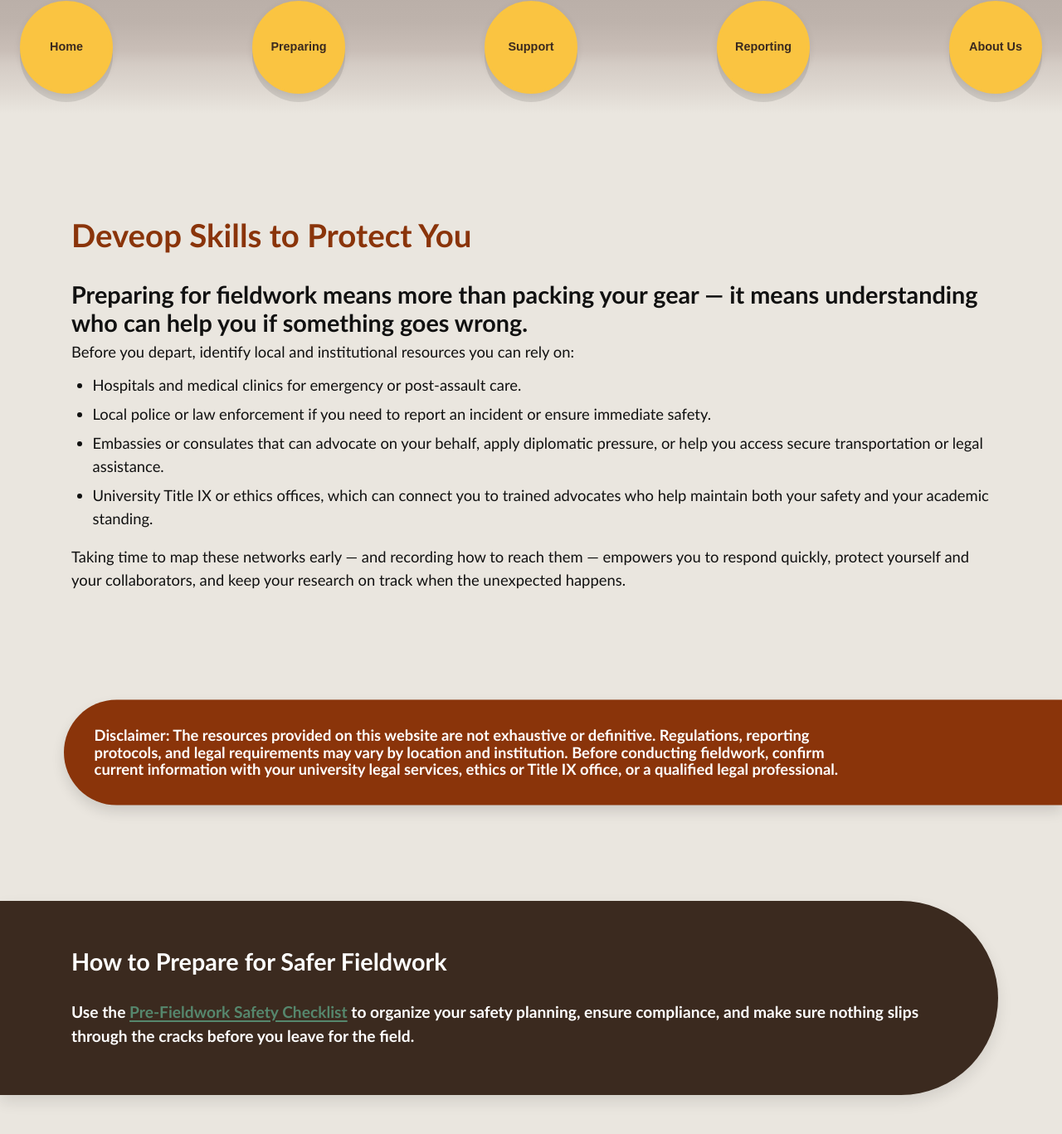
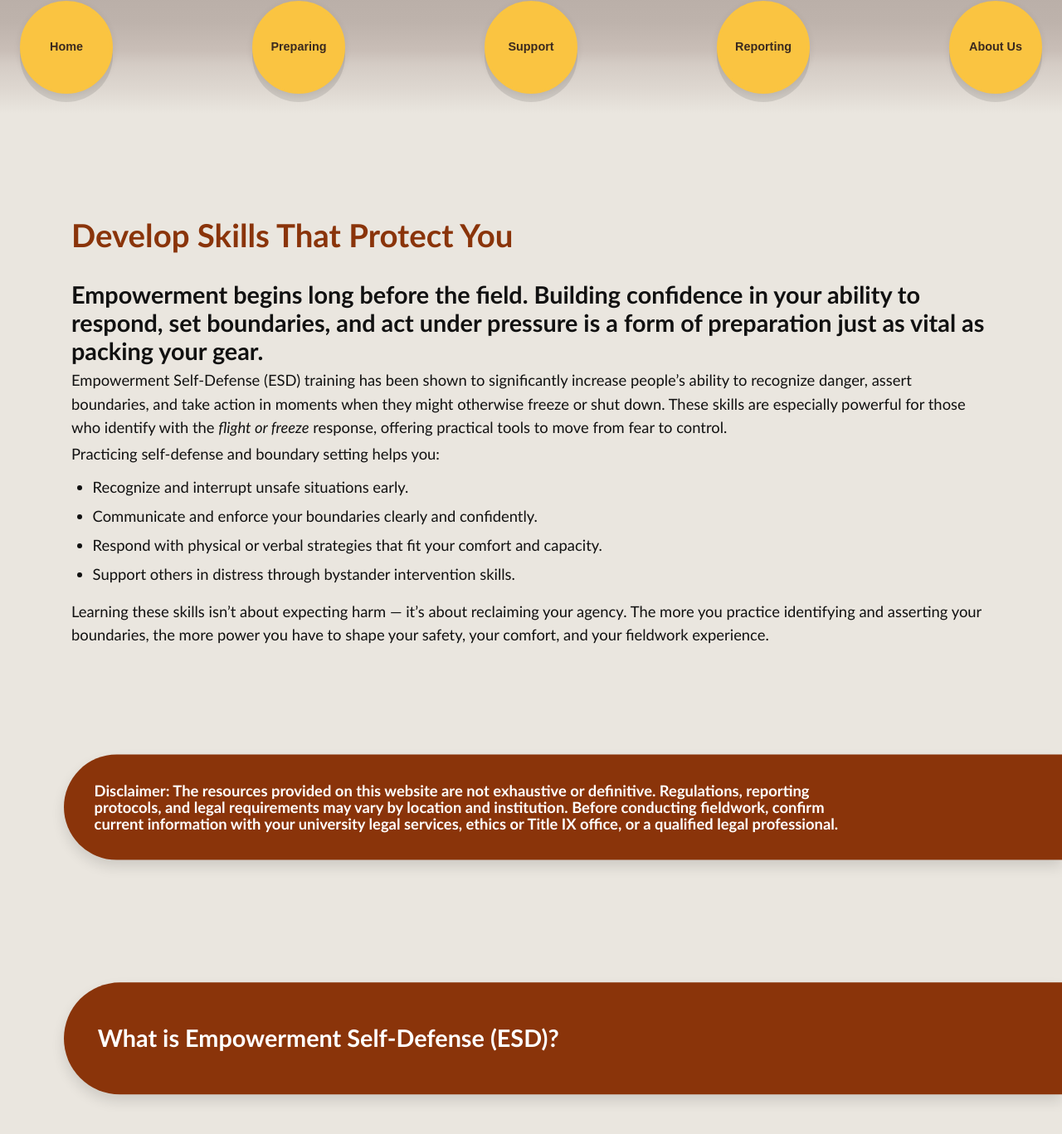
Before and after one commit to AnthroSafetyWarrior/GoldenTrowelProject, a Jekyll site: the page built from _pages/selfdefense.html, in a window 1280 px wide and 1400 px high, scrolled down 497 px. Shown: the top 1367 px of the window at 83% size. Built offline with Jekyll 4.4.1, drawn with Linux system fonts in a browser that asks for light colours; some of the changed text lies outside the part shown.

Commit message:
updating name

```diff
--- a/_pages/selfdefense.html
+++ b/_pages/selfdefense.html
@@ -11,19 +11,23 @@
 <!-- 1) Intro – plain background -->
 <section class="section intro">
   <div class="intro-title">
-    <h1><strong>Deveop Skills to Protect You</strong></h1>
+    <h1><strong>Develop Skills That Protect You</strong></h1>
     <br>
     <h2 style="font-weight:600;">
-      Preparing for fieldwork means more than packing your gear — it means understanding who can help you if something goes wrong.</h2>
+      Empowerment begins long before the field. Building confidence in your ability to respond, set boundaries, and act under pressure is a form of preparation just as vital as packing your gear.
+    </h2>
 
-<p>Before you depart, identify local and institutional resources you can rely on:</p>
+    <p>Empowerment Self-Defense (ESD) training has been shown to significantly increase people’s ability to recognize danger, assert boundaries, and take action in moments when they might otherwise freeze or shut down. These skills are especially powerful for those who identify with the <em>flight or freeze</em> response, offering practical tools to move from fear to control.</p>
+
+    <p>Practicing self-defense and boundary setting helps you:</p>
     <ul>
-<li>Hospitals and medical clinics for emergency or post-assault care.</li>
-<li>Local police or law enforcement if you need to report an incident or ensure immediate safety.</li>
-<li>Embassies or consulates that can advocate on your behalf, apply diplomatic pressure, or help you access secure transportation or legal assistance.</li>
-<li>University Title IX or ethics offices, which can connect you to trained advocates who help maintain both your safety and your academic standing.</li>
+      <li>Recognize and interrupt unsafe situations early.</li>
+      <li>Communicate and enforce your boundaries clearly and confidently.</li>
+      <li>Respond with physical or verbal strategies that fit your comfort and capacity.</li>
+      <li>Support others in distress through bystander intervention skills.</li>
     </ul>
-<p>Taking time to map these networks early — and recording how to reach them — empowers you to respond quickly, protect yourself and your collaborators, and keep your research on track when the unexpected happens.</p>
+
+    <p>Learning these skills isn’t about expecting harm — it’s about reclaiming your agency. The more you practice identifying and asserting your boundaries, the more power you have to shape your safety, your comfort, and your fieldwork experience.</p>
   </div>
 </section>
 
@@ -33,36 +37,72 @@
 <p class="pillhead pill--orange pill--clip-right">Disclaimer: The resources provided on this website are not exhaustive or definitive. Regulations, reporting protocols, and legal requirements may vary by location and institution. Before conducting fieldwork, confirm current information with your university legal services, ethics or Title IX office, or a qualified legal professional.</p>
 </section>
 
-<!-- 5) CHECKLIST — consistent grid utility -->
-<section class="pillband pill--soil pill--clip-left pill--tight">
- <div class="section">
-    <h2>How to Prepare for Safer Fieldwork</h2>
-    <p class="lede">Use the <strong><a href="https://docs.google.com/spreadsheets/d/1ZjhKX9xpNuL4AG_rvhCvbrSp2nIuF4NTJd0CaRwR53U/edit?usp=sharing" target="_blank" rel="noopener">Pre-Fieldwork Safety Checklist</a></strong> to organize your safety planning, ensure compliance, and make sure nothing slips through the cracks before you leave for the field.</p>
-</div>
+<!-- 2) SUPPORT — shared split -->
+<section class="section">
+<h2 class="pillhead pill--orange pill--clip-right">What is Empowerment Self-Defense (ESD)?</h2>
 </section>
 
 <section class="section section--prep">
-       <div class="split split--prep">
-<div class="text">
-<figure class="art">
-      <img
-        src="{{ '/assets/img/Safety-checklist.png' | absolute_url }}?v={{ site.time | date: '%s' }}" alt="Pre-Fieldwork Safety Checklist example"
-  loading="lazy" decoding="async" fetchpriority="low">
- </figure>
-</div>
+    <div class="split split--prep">
+    <div class="text">
+         <div class="text">
+      <p><strong>Empowerment Self-Defense (ESD)</strong> is a skills-based approach to safety that blends
+        <em>awareness, boundary-setting, verbal strategies, and simple physical options</em>.
+        ESD starts from the premise that you have power—and you can use it.</p>
 
+      <p>Research on ESD programs shows increased confidence, clearer boundary-setting, and more effective responding under stress.
+        These tools are especially helpful if you tend to <em>flight</em> or <em>freeze</em>; training offers concrete ways to
+        notice early cues, choose a response, and act.</p>
+
+      <ul>
+        <li><strong>Recognize earlier.</strong> Notice red flags and grooming tactics sooner.</li>
+        <li><strong>State boundaries.</strong> Short, direct language that you practice in your own voice.</li>
+        <li><strong>Act if needed.</strong> Accessible, high-percentage physical options matched to your capacity.</li>
+        <li><strong>Support others.</strong> Bystander skills that center consent and safety.</li>
+      </ul>
+      </div>
+
+    <!-- Right: calming summary box -->
  <div class="text text--right">
-<p>Quicklinks:</p>
+<article class="card card--glass">
+      <p><strong>Resources for ESD Training</strong></p>
+      <ul>
+        <li>Ask for safety accommodations (travel changes, extensions, housing).</li>
+        <li>Bring a trusted person or advocate to any appointment.</li>
+        <li>You can stop or say no at any time.</li>
+      </ul>
+    </article>
+<br>
+<article class="card card--glass" style="text-align:center">
+      <!-- Quick links (update hrefs to your routes) -->
+<p><strong>Resources for ESD Training</strong></p>
+      <ul>
+ <li>Search for local ESD instructors or organizations (look for “trauma-informed,” “ESD,” or “IMPACT/Prepare”).</li>
+          <li>Check your university: campus rec, wellness, or Title IX offices often host free/low-cost ESD workshops.</li>
+          <li>Ask community centers, crisis resource orgs, or martial arts gyms about <em>empowerment-based</em> classes.</li>
+          <li>If cost is a barrier, request sliding-scale or scholarship options—many programs offer them.</li>
+
+<li> USA-based ESD Organizations:</li>
+<li><a href="https://www.empowermentsd.org/" target="_blank" rel="noopener">Empowerment Self-Defense Alliance</a></strong> </li>
+<li><a href="https://www.thriveselfdefense.com/esd" target="_blank" rel="noopener">Thruve Empowerment Center</a></strong> </li>
+<li><a href="https://www.peaceoverviolence.org/empowerment-self-defense" target="_blank" rel="noopener">Peace Over Violence</a></strong></li>
+</ul>
+
+<li>International ESD Organizations:</li>
 <ul>
-<li><strong><a href="https://goldentrowelproject.org/statelaw.html" target="_blank" rel="noopener">USA Laws by State</a></strong></li>
-<li><strong><a href="https://goldentrowelproject.org/internationallaw.html" rel="noopener">International Laws by Country</a></strong></li>
-<li><strong><a href="https://goldentrowelproject.org/titleIX.html" rel="noopener">Title IX/Ethics Reporting by Country</a></strong></li>
-<li><strong><a href="https://goldentrowelproject.org/titleIX.html" rel="noopener">Title IX / Ethics by University</a></strong></li>
-<li><strong><a href="https://goldentrowelproject.org/fundingethics.html" rel="noopener">Funding &amp; Professional Associations Ethics Offices</a></strong></li>
+<li><a href="https://www.esdprofessionals.org/empowerment-self-defense/" target="_blank" rel="noopener">Empowerment Self Defense</a></strong> </li>
+<li><a href="https://www.esdglobalselfdefense.org/directory" target="_blank" rel="noopener">Empowerment Self-DEfense Global</a></strong> </li>
 </ul>
-</div>
-</div>
+
+<li>Virtual ESD Training:</li>
+<ul>
+<li><a href="https://store.transformationacademy.com/products/empowerment-self-defense-for-personal-empowerment?srsltid=AfmBOooeUzE-k4DSzgXZaVVKQWjjZtwi1FzMHA5yuF4z7gAMSXxCyasC" target="_blank" rel="noopener">Transformation Academy</a></strong> </li></ul>
+</ul>
+ </article>
+  </div>
+  </div>
 </section>
+
 
 <!-- 3) PREPARING — pillband -->
 <section class="pillband pill--slate pill--clip-right pill--tight">
```
